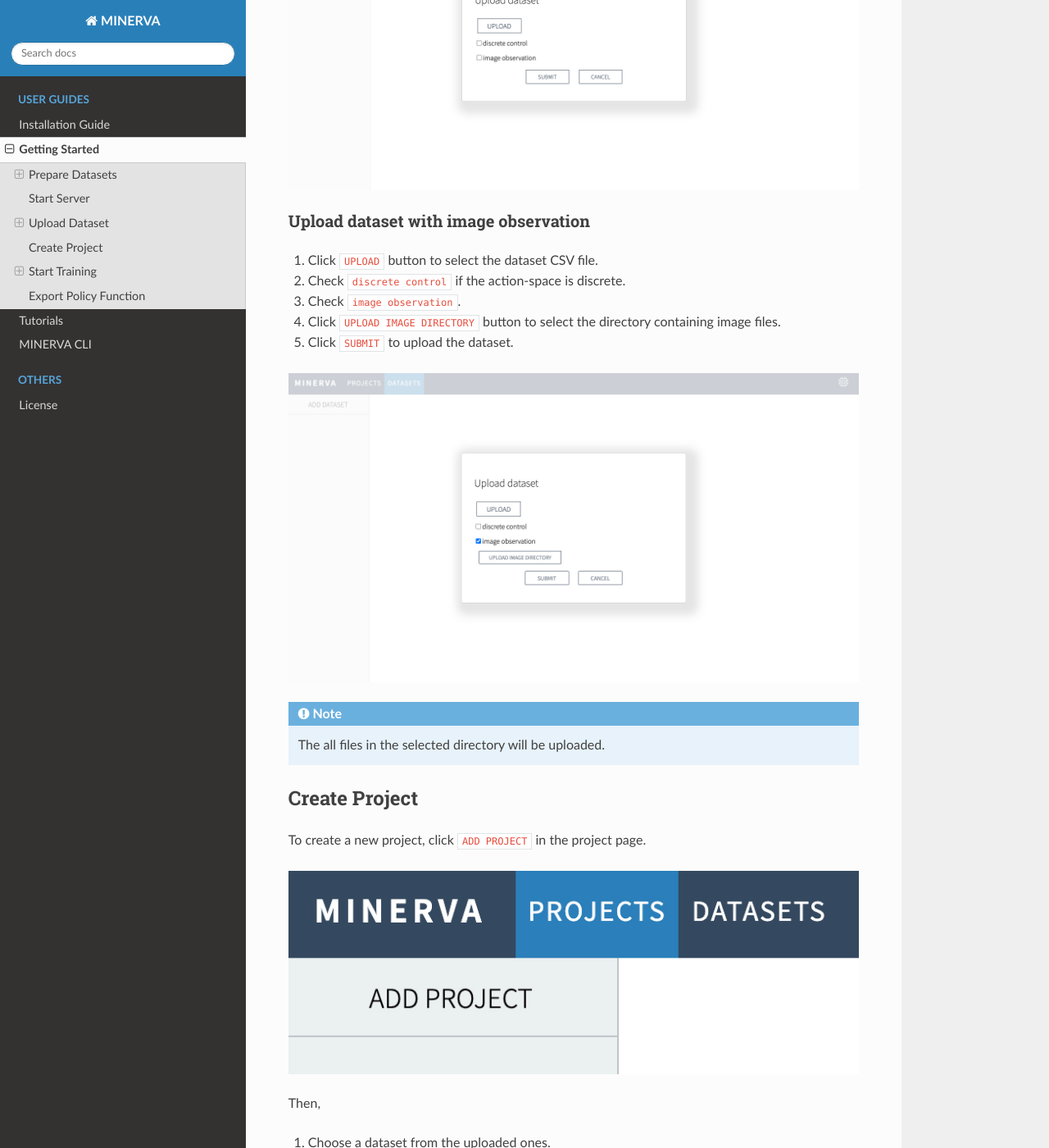
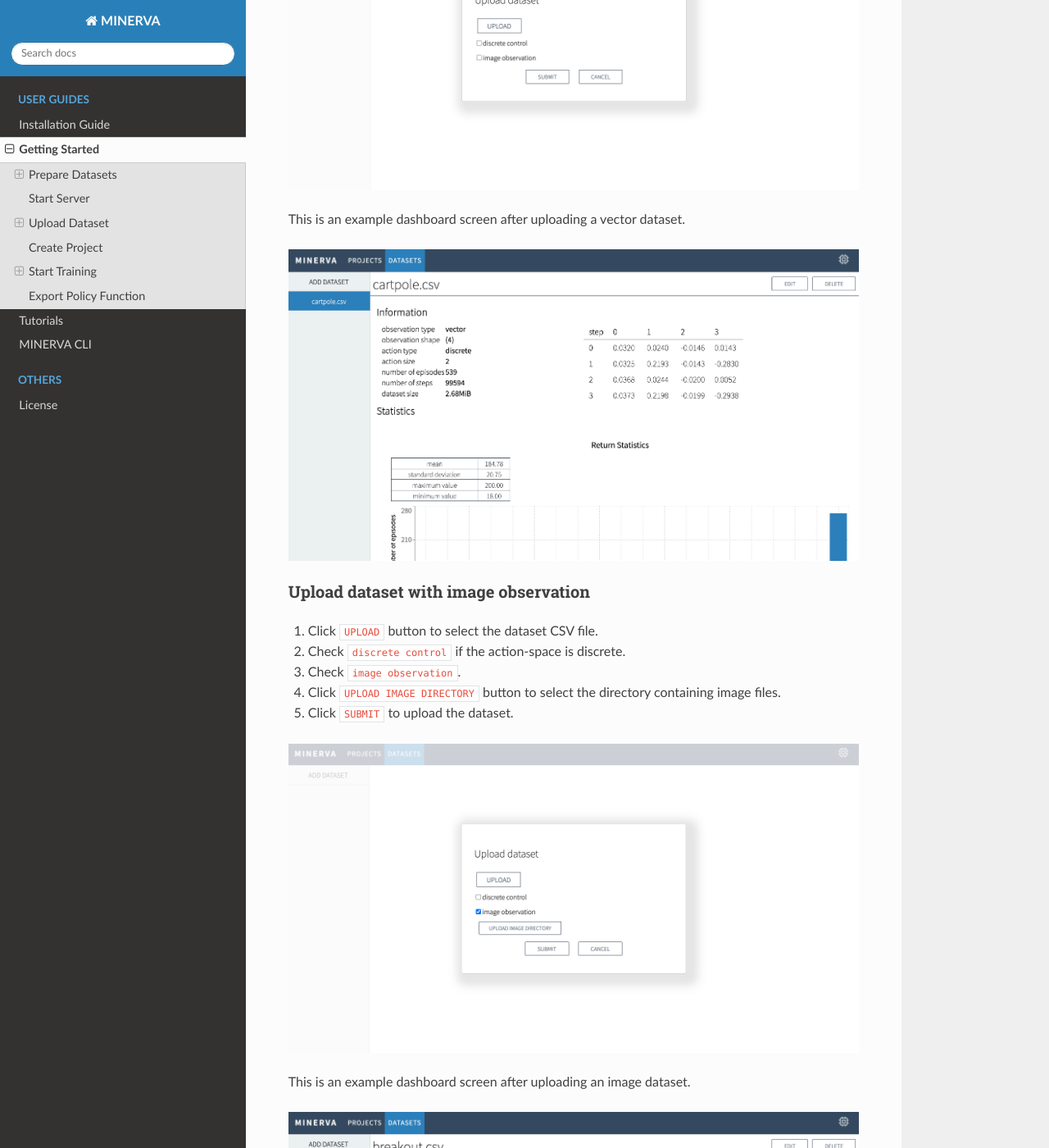
Before and after one commit to takuseno/minerva, a Sphinx documentation site: the page built from docs/getting_started.rst, in a window 1280 px wide and 1400 px high, scrolled down 2843 px. Shown: the whole window at 82% size. Built offline with Sphinx 7.4.7 and the Read the Docs theme 2.0.0, drawn with Linux system fonts in a browser that asks for light colours.

Commit message:
Add dataset dashboard screenshot to document

```diff
--- a/docs/getting_started.rst
+++ b/docs/getting_started.rst
@@ -103,6 +103,10 @@
 
 .. image:: ./assets/dataset_dialog.jpg
 
+This is an example dashboard screen after uploading a vector dataset.
+
+.. image:: ./assets/dataset_dashboard_vector.jpg
+
 Upload dataset with image observation
 ~~~~~~~~~~~~~~~~~~~~~~~~~~~~~~~~~~~~~
 
@@ -113,6 +117,10 @@
 5. Click ``SUBMIT`` to upload the dataset.
 
 .. image:: ./assets/image_dataset_dialog.jpg
+
+This is an example dashboard screen after uploading an image dataset.
+
+.. image:: ./assets/dataset_dashboard_image.jpg
 
 .. note::
 
```
Also changed, not shown: docs/assets/dataset_dashboard_image.jpg (added), docs/assets/dataset_dashboard_vector.jpg (added).
